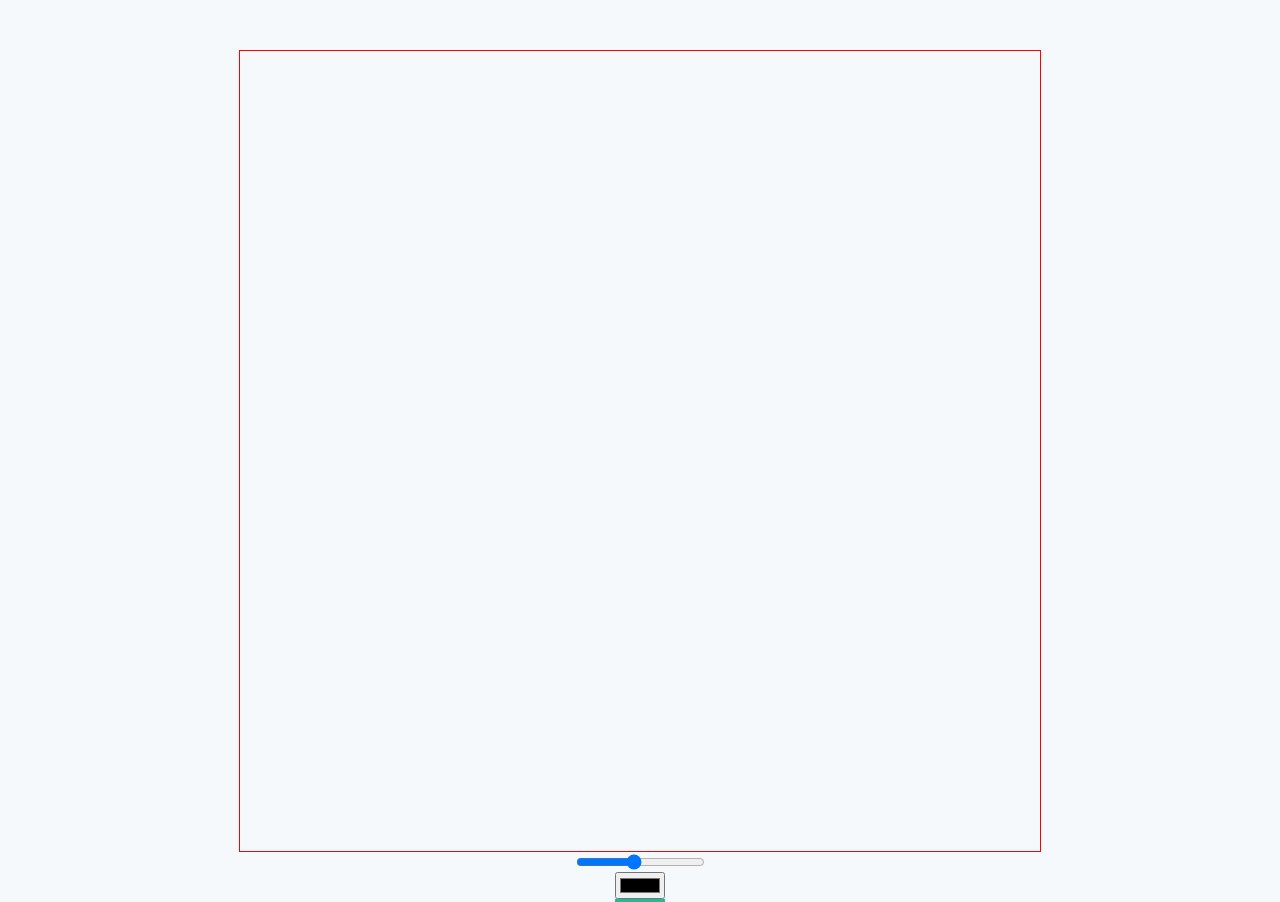
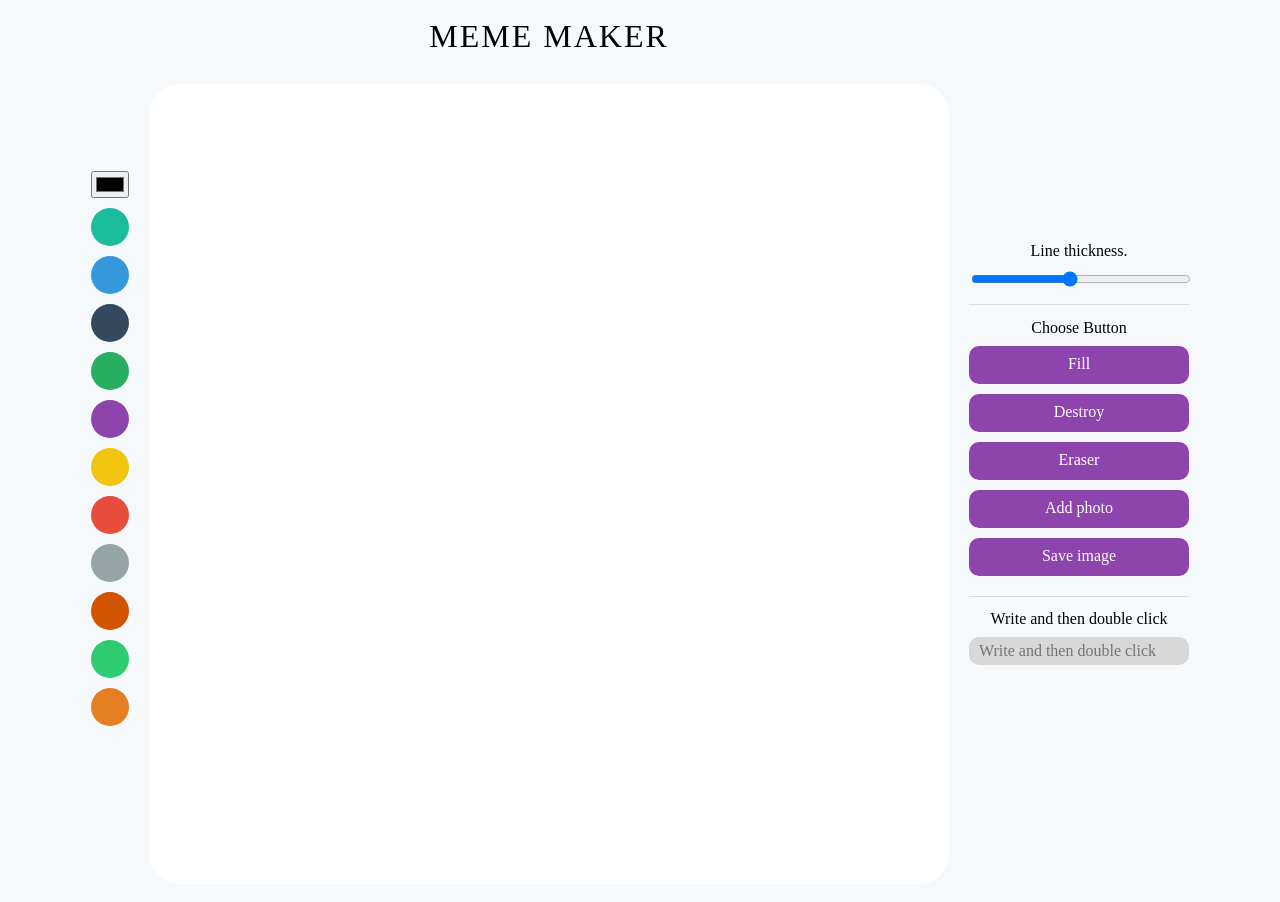
Before and after one commit to leesaewa/paintjs, a plain HTML site: page index.html in a window 1280 px wide. Shown: the top 902 px of the page. Drawn offline with Linux system fonts and the light colour scheme; a web font is replaced by a local one.

Commit message:
Update: meme maker end

```diff
--- a/app.js
+++ b/app.js
@@ -1,9 +1,15 @@
 const canvas = document.querySelector("canvas");
 const lineWidth = document.getElementById("line-width");
 const color = document.getElementById("color");
+
 const modeBtn = document.getElementById("mode-btn");
 const destroyBtn = document.getElementById("destroy-btn");
 const eraserBtn = document.getElementById("eraser-btn");
+const saveBtn = document.getElementById("save");
+
+const fileInput = document.getElementById("file");
+const textInput = document.getElementById("text");
+
 const colorOptions = Array.from(
   document.getElementsByClassName("color-option") //HTML Collection이라서 배열로 만들어줌.
 );
@@ -15,6 +21,7 @@ const CANVAS_HEIGHT = 800;
 
 canvas.width = CANVAS_WIDTH;
 canvas.height = CANVAS_HEIGHT;
+ctx.lineCap = "round";
 ctx.lineWidth = lineWidth.value;
 
 let isPainting = false;
@@ -81,6 +88,37 @@ function onEraserClick() {
   modeBtn.innerText = "Fill";
 }
 
+function onFileChange(event) {
+  const file = event.target.files[0];
+  const url = URL.createObjectURL(file);
+  const image = new Image();
+  image.src = url;
+  image.onload = function () {
+    ctx.drawImage(image, 0, 0, CANVAS_WIDTH, CANVAS_HEIGHT);
+    fileInput.value = null;
+  };
+}
+
+function onDoubleClick(event) {
+  const text = textInput.value;
+  if (text !== "") {
+    ctx.save(); // ctx의 현재 상태, 색상, 스타일 등 모든 것을 저장함.
+    ctx.lineWidth = 1;
+    ctx.font = "48px serif";
+    ctx.fillText(text, event.offsetX, event.offsetY);
+    ctx.restore(); //저장해뒀던 버전으로 돌려놓음. 복원하다는 뜻.
+  }
+}
+
+function onSaveClick() {
+  const url = canvas.toDataURL();
+  const a = document.createElement("a");
+  a.href = url;
+  a.download = "myDrawing.png";
+  a.click();
+}
+
+canvas.addEventListener("dblclick", onDoubleClick);
 canvas.addEventListener("mousemove", onMove);
 canvas.addEventListener("mousedown", startPainting);
 canvas.addEventListener("mouseup", cancelPainting);
@@ -98,3 +136,7 @@ colorOptions.forEach((color) => {
 modeBtn.addEventListener("click", onModeClick);
 destroyBtn.addEventListener("click", onDestroyClick);
 eraserBtn.addEventListener("click", onEraserClick);
+
+// file input
+fileInput.addEventListener("change", onFileChange);
+saveBtn.addEventListener("click", onSaveClick);
--- a/index.html
+++ b/index.html
@@ -8,20 +8,10 @@
     <link rel="stylesheet" href="style.css" />
   </head>
   <body>
-    <canvas></canvas>
+    <section class="color-wrap">
+      <input type="color" name="" id="color" />
 
-    <input
-      type="range"
-      id="line-width"
-      ,
-      min="1"
-      ,
-      max="10"
-      value="5"
-      step="0.5"
-    />
-    <input type="color" name="" id="color" />
-    <div>
+      <article>
         <div
           class="color-option"
           style="background-color: #1abc9c"
@@ -69,11 +59,6 @@
         ></div>
         <div
           class="color-option"
-        style="background-color: #bdc3c7"
-        data-color="#bdc3c7"
-      ></div>
-      <div
-        class="color-option"
           style="background-color: #2ecc71"
           data-color="#2ecc71"
         ></div>
@@ -82,11 +67,50 @@
           style="background-color: #e67e22"
           data-color="#e67e22"
         ></div>
+      </article>
+    </section>
+
+    <section class="main-wrap">
+      <h1>Meme Maker</h1>
+      <canvas></canvas>
+    </section>
+
+    <section class="button-wrap">
+      <div class="text-input">
+        <label for="line-width">Line thickness.</label>
+        <input
+          type="range"
+          id="line-width"
+          ,
+          min="1"
+          ,
+          max="10"
+          value="5"
+          step="0.5"
+        />
       </div>
 
-    <button id="mode-btn">Fill</button>
-    <button id="destroy-btn">Destroy</button>
-    <button id="eraser-btn">Eraser</button>
+      <div class="button-inner">
+        <h2>Choose Button</h2>
+        <button id="mode-btn" class="btns">Fill</button>
+        <button id="destroy-btn" class="btns">Destroy</button>
+        <button id="eraser-btn" class="btns">Eraser</button>
+        <label for="file" class="btns">
+          Add photo
+          <input type="file" accept="image/*" id="file" />
+        </label>
+        <button id="save" class="btns">Save image</button>
+      </div>
+
+      <div class="text-input">
+        <h2>Write and then double click</h2>
+        <input
+          type="text"
+          id="text"
+          placeholder="Write and then double click"
+        />
+      </div>
+    </section>
 
     <script src="app.js"></script>
   </body>
--- a/style.css
+++ b/style.css
@@ -1,22 +1,119 @@
 @import "only_paint/reset.css";
+@import url("https://fonts.googleapis.com/css2?family=Hahmlet:wght@200;300;400;500;600;700;800&display=swap");
 
 body {
   background: #f6f9fc;
-  font-family: "Segoe UI", Tahoma, Geneva, Verdana, sans-serif;
+  font-family: "Hahmlet", serif;
+  display: flex;
+  gap: 20px;
+  justify-content: center;
+  align-items: center;
+  padding: 20px;
+  max-width: 1200px;
+  margin: 0 auto;
+}
+
+input {
+  font-family: "Hahmlet", serif;
+  width: 100%;
+}
+
+/*
+  color
+ */
+
+.color-wrap {
   display: flex;
   flex-direction: column;
   align-items: center;
-  padding: 50px 0;
+}
+
+.color-option {
+  width: 38px;
+  height: 38px;
+  cursor: pointer;
+  margin: 10px 0;
+  border-radius: 50%;
+  transition: all 0.5s ease;
+}
+.color-option:hover {
+  transform: scale(1.4);
+}
+
+/*
+  canvas
+ */
+
+h1 {
+  margin-bottom: 2rem;
+  text-align: center;
+  font-size: 2rem;
+  text-transform: uppercase;
+  letter-spacing: 2px;
 }
 
 canvas {
   width: 800px;
   height: 800px;
-  border: 1px solid red;
+  border-radius: 30px;
+  background-color: #fff;
 }
 
-.color-option {
-  width: 50px;
-  height: 50px;
+/*
+  button
+ */
+
+h2 {
+  text-align: center;
+}
+
+.button-inner {
+  border-top: 1px solid #ddd;
+  border-bottom: 1px solid #ddd;
+  padding: 15px 0 10px;
+  margin: 14px 0;
+}
+
+.btns {
+  all: unset;
+  width: 100%;
+  display: block;
   cursor: pointer;
+  margin: 10px 0;
+  padding: 10px 0 12px;
+  text-align: center;
+  border-radius: 10px;
+  background-color: #8e44ad;
+  color: #fff;
+  transition: all 0.5s ease;
 }
+.btns:hover {
+  opacity: 0.8;
+}
+
+input[type="file"] {
+  display: none;
+}
+label[for="line-width"] {
+  display: block;
+  text-align: center;
+  margin-bottom: 10px;
+}
+
+.text-input {
+  margin: 10px 0;
+}
+input[type="text"] {
+  margin-top: 10px;
+  padding: 5px 10px;
+  border-radius: 10px;
+  border: 0;
+  font-size: 1em;
+  background-color: rgb(216, 216, 216);
+  box-sizing: border-box;
+  transition: all 0.5s ease;
+}
+input[type="text"]:focus {
+  background-color: #8e44ad;
+  color: #fff;
+}
```
Also changed, not shown: 1 other file. Lines whose indentation alone changed are shown as unchanged.
